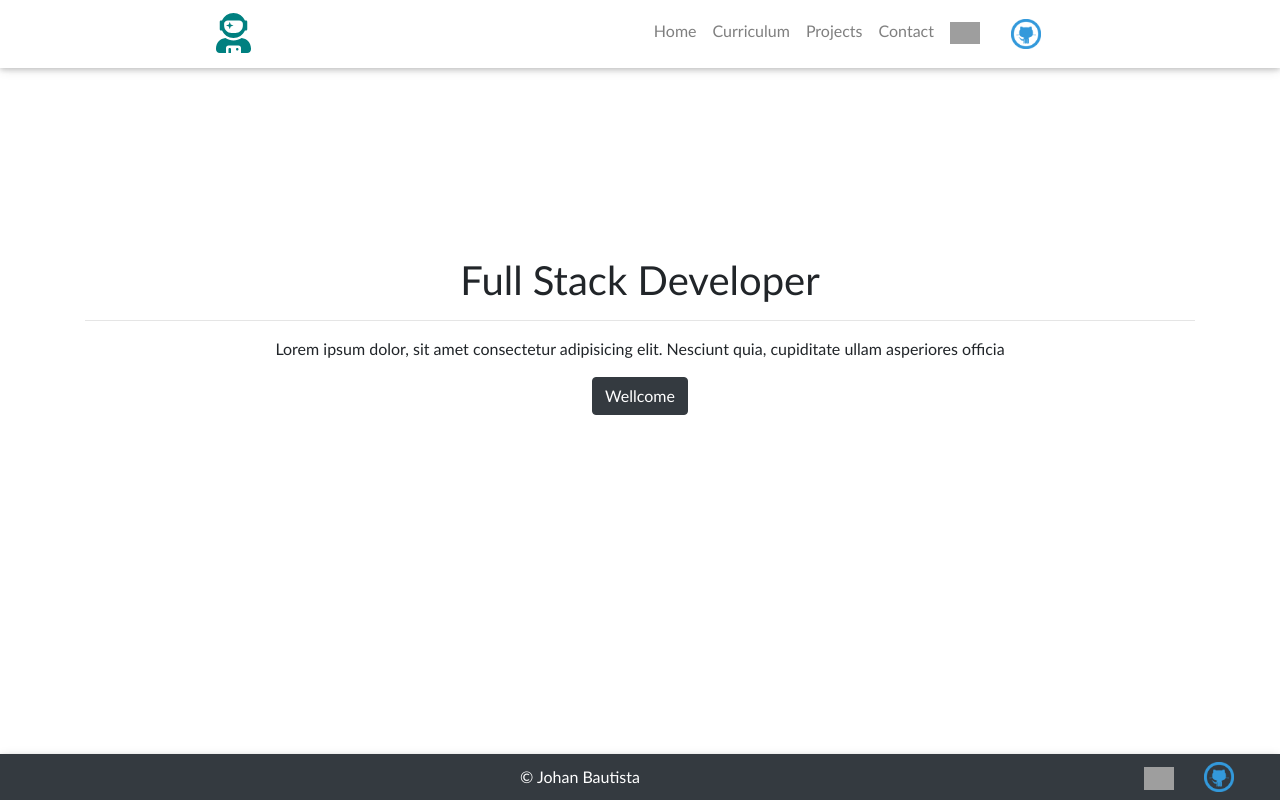
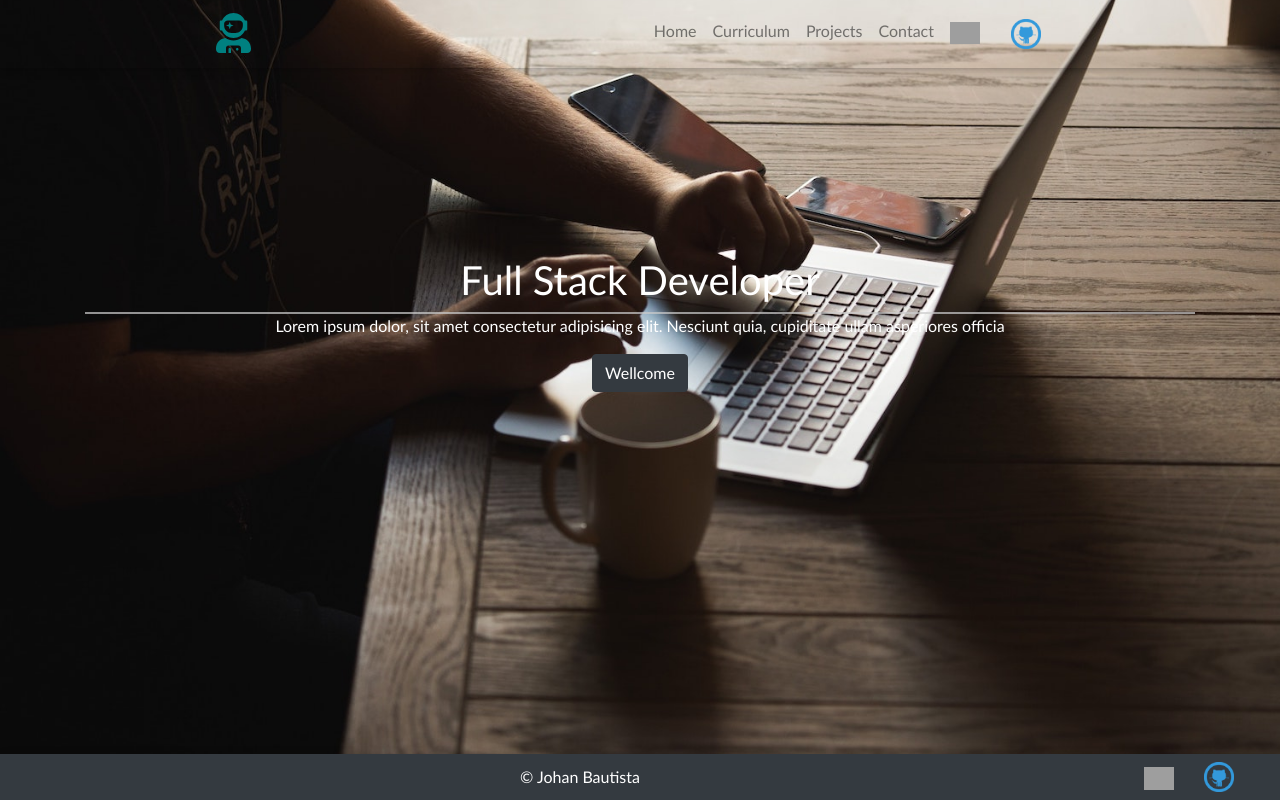
Before and after one commit to johanBautista/jBautista_web, a React (Create React App) app: page / in a window 1280 px wide. Built offline with nearby package versions, Linux system fonts and the light colour scheme; grey boxes are pictures that could not be loaded.

Commit message:
add css home-page

```diff
--- a/src/components/pages/home/Home.css
+++ b/src/components/pages/home/Home.css
@@ -1,3 +1,16 @@
-.container{
+.img-home {
+  background: url('../../img/home.jpg') no-repeat center;
+  background-size: cover;
+  min-height: 100vh;
+}
+.container {
   padding-top: 20%;
 }
+
+.line-style {
+  width: 100%;
+  border-bottom: rgba(204, 204, 204, 0.705) 2px solid;
+}
+.text-center {
+  color: rgb(255, 255, 255);
+}
--- a/src/components/pages/home/Home.js
+++ b/src/components/pages/home/Home.js
@@ -1,14 +1,14 @@
 import React from 'react';
 import { Button } from 'react-bootstrap';
-import './Home.css'
+import './Home.css';
 
 const Home = () => {
   return (
     <div className="img-home">
-
       <div className="text-center container">
         <h1 className="title-home">Full Stack Developer</h1>
-        <hr />
+
+        <div className="line-style"></div>
         <p>
           Lorem ipsum dolor, sit amet consectetur adipisicing elit. Nesciunt
           quia, cupiditate ullam asperiores officia
```
Also changed, not shown: src/components/img/home.jpg (added).
